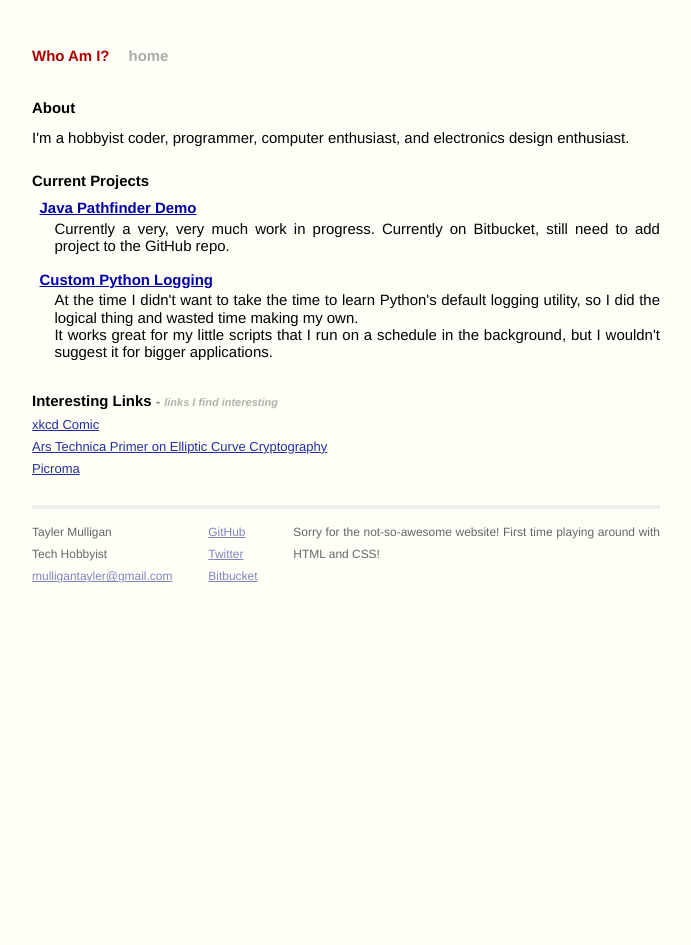
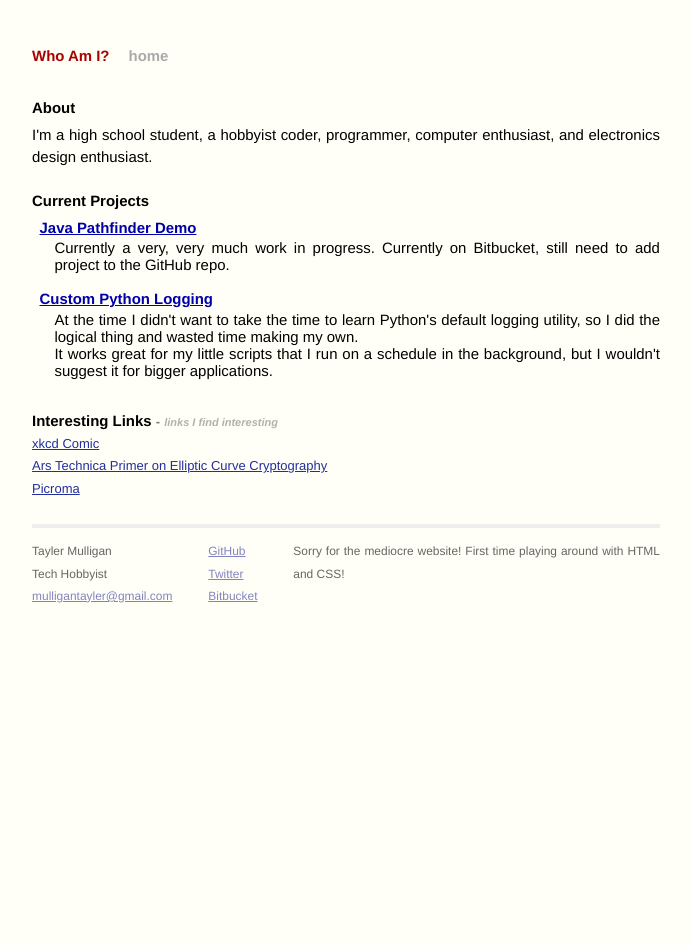
Before and after one commit to mtayler/tamul.github.io, a Jekyll site: the page built from index.html, in a window 1280 px wide. Shown: the whole page, without its empty margins (294-985 px from the left). Built offline with Jekyll 4.4.1, drawn with Linux system fonts in a browser that asks for light colours; Markdown is read by kramdown in place of the engine named in the settings.

Commit message:
Minor tweaks

```diff
--- a/_layouts/default.html
+++ b/_layouts/default.html
@@ -39,8 +39,8 @@
               </p>
             </div>
             <div class="disclaimer">
-              <p>Sorry for the not-so-awesome website! First time playing around with HTML and CSS!</p>
-          </div>
+              <p>Sorry for the mediocre website! First time playing around with HTML and CSS!</p>
+            </div>
         </div>
 
     </body>
--- a/css/main.css
+++ b/css/main.css
@@ -35,7 +35,7 @@ a:visited { color: #a0a; }
 /*
 /*****************************************************************************/
 .about h1 {
-  margin-bottom: 0.5em;
+  margin-bottom: 0.3em;
 }
 
 .about p {
@@ -137,13 +137,9 @@ a:visited { color: #a0a; }
   color: #8085C1;
 }
 
-.footer .disclaimer {
-
-
 /*****************************************************************************/
 /*
-/*  {
- *  Posts
+/*  Posts
 /*
 /*****************************************************************************/
 
--- a/index.html
+++ b/index.html
@@ -9,7 +9,7 @@ title: Who Am I?
     <div class="about">
       <h1>About</h1>
       <body>
-        <p>I'm a hobbyist coder, programmer, computer enthusiast, and electronics design enthusiast.</p>
+        <p>I'm a high school student, a hobbyist coder, programmer, computer enthusiast, and electronics design enthusiast.</p>
       </body>
     </div>
 
@@ -19,7 +19,7 @@ title: Who Am I?
       <p>Currently a very, very much work in progress. Currently on Bitbucket, still need to add project to the GitHub repo.</p>
 
       <h2><a href="https://github.com/tamul/simplelogger">Custom Python Logging</a></h2>
-      <p>At the time I didn't want to take the time to learn Python's default logging utility, so I did the logical thing and wasted time making my own.<br>
+      <p>At the time I didn't want to take the time to learn Python's default logging utility, so I did the logical thing and wasted time making my own.<br />
       It works great for my little scripts that I run on a schedule in the background, but I wouldn't suggest it for bigger applications.</p>
     </div>
 
```
Also changed, not shown: 4 other files.
